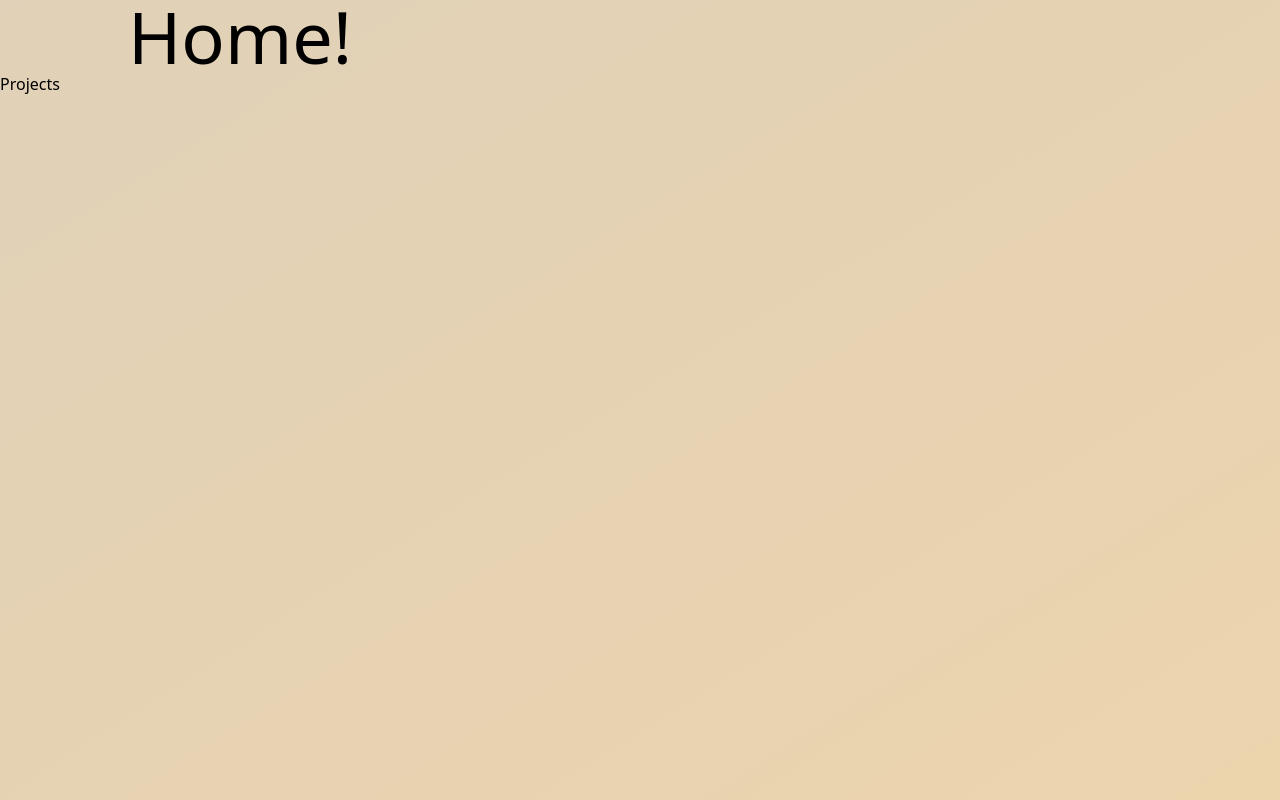
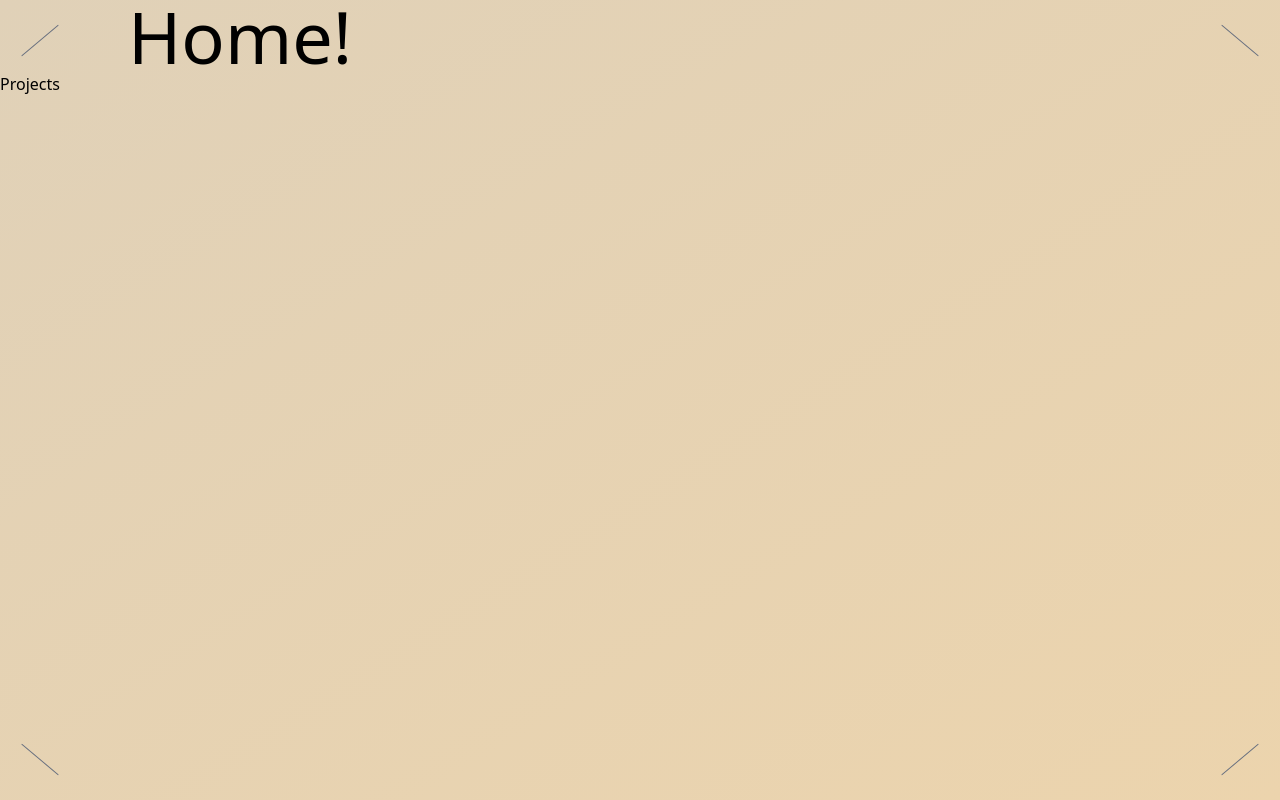
Before and after one commit to MartinP460/portfolio-v2, a SvelteKit app: page / in a window 1280 px wide. Built offline with nearby package versions, Linux system fonts and the light colour scheme.

Commit message:
Create background corners.

```diff
--- /dev/null
+++ b/src/lib/components/background.svelte
@@ -0,0 +1,18 @@
+<div
+  class="from-background-gradient-start to-background-gradient-end fixed -z-20 h-screen w-screen bg-gradient-to-br p-4"
+>
+  <div class="relative h-full w-full">
+    <div
+      class="absolute left-0 top-4 h-[1px] w-8 -rotate-[40deg] rounded-lg bg-gray-500 sm:top-6 sm:w-12"
+    ></div>
+    <div
+      class="absolute right-0 top-4 h-[1px] w-8 rotate-[40deg] rounded-lg bg-gray-500 sm:top-6 sm:w-12"
+    ></div>
+    <div
+      class="absolute bottom-4 left-0 h-[1px] w-8 rotate-[40deg] rounded-lg bg-gray-500 sm:bottom-6 sm:w-12"
+    ></div>
+    <div
+      class="absolute bottom-4 right-0 h-[1px] w-8 -rotate-[40deg] rounded-lg bg-gray-500 sm:bottom-6 sm:w-12"
+    ></div>
+  </div>
+</div>
--- a/src/routes/+layout.svelte
+++ b/src/routes/+layout.svelte
@@ -1,16 +1,18 @@
 <script lang="ts">
   import '../app.css'
   import { fly } from 'svelte/transition'
+  import Background from '$lib/components/background.svelte'
 
   let { data, children } = $props()
 </script>
 
-<div
-  class="from-background-gradient-start to-background-gradient-end h-screen w-screen bg-gradient-to-br"
->
-  {#key data.url}
-    <div in:fly={{ x: -200, duration: 300, delay: 300 }} out:fly={{ x: 200, duration: 300 }}>
-      {@render children()}
-    </div>
-  {/key}
+<div>
+  <Background />
+  <main>
+    {#key data.url}
+      <div in:fly={{ x: -200, duration: 300, delay: 300 }} out:fly={{ x: 200, duration: 300 }}>
+        {@render children()}
+      </div>
+    {/key}
+  </main>
 </div>
```
